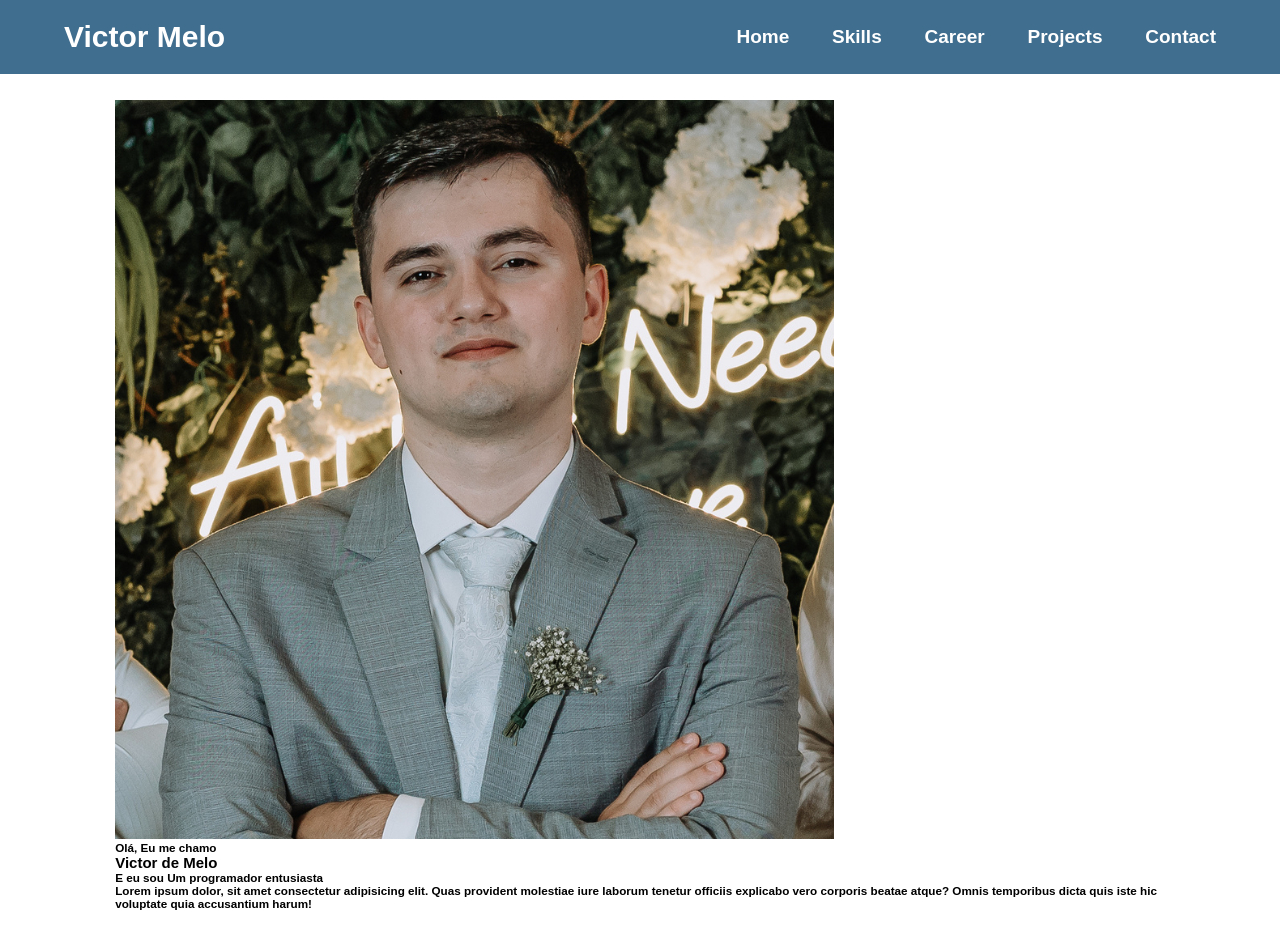
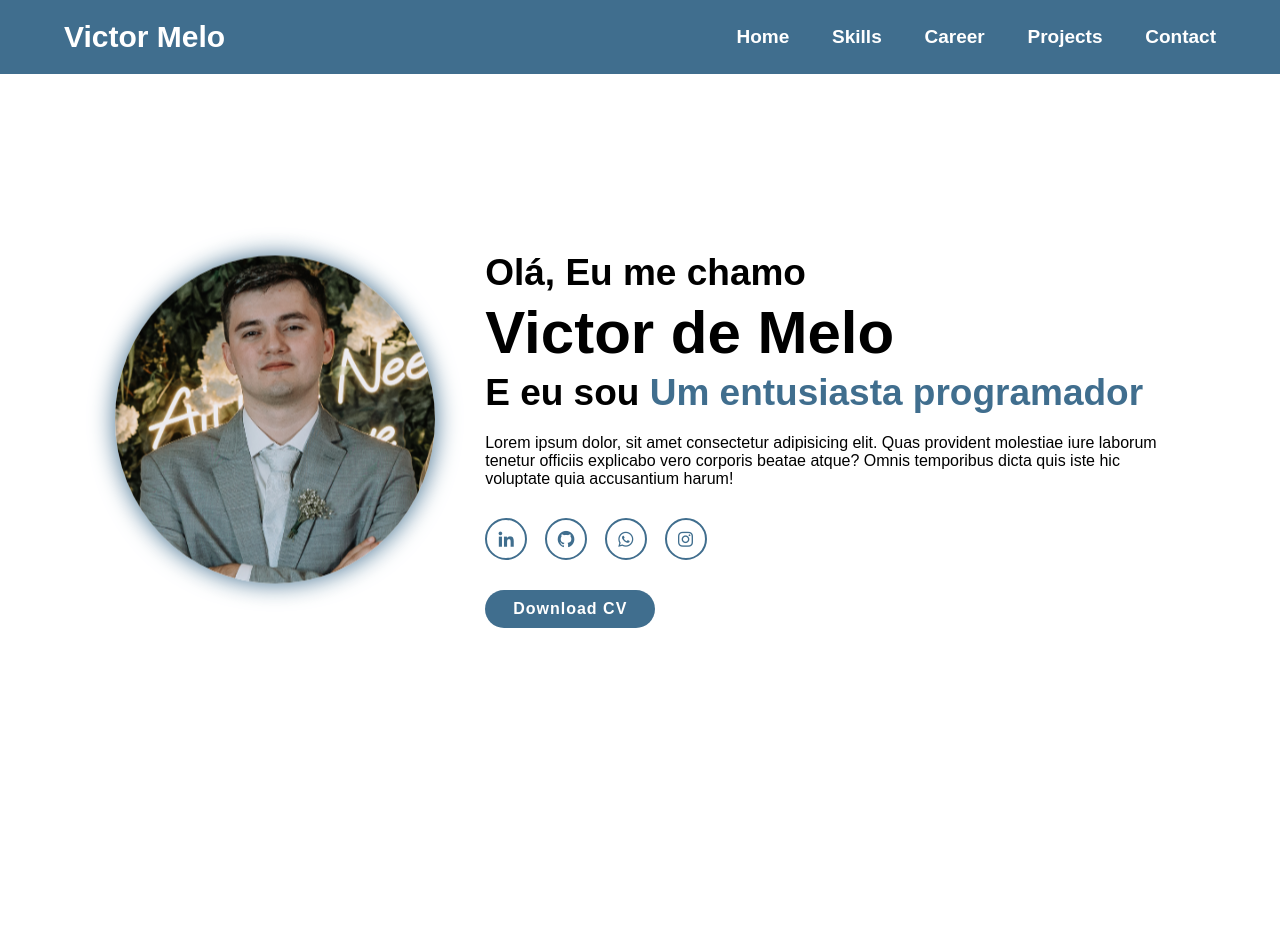
Before and after one commit to Victordemelo/Portfolio_Pessoal, a PHP site: page / in a window 1280 px wide. After the commit the page ends 628 px from the top, so only its background shows below. Run offline with PHP 8.4, Linux system fonts and the light colour scheme.

Commit message:
Feat: Adicionando o home do portfolio pessoal.

```diff
--- a/assets/css/style.css
+++ b/assets/css/style.css
@@ -85,3 +85,102 @@ section {
 }
 
 /* Code Home section */
+
+.home {
+  display: flex;
+  justify-content: center;
+  align-items: center;
+}
+
+.home-img img {
+  width: 25vw;
+  border-radius: 50%;
+  box-shadow: 0 0 25px var(--main-color);
+  cursor: pointer;
+  animation: floatImage 4s ease-in-out infinite;
+  transition: 0.4s ease;
+}
+
+.home-img img:hover {
+  box-shadow: 0 0 25px var(--main-color), 0 0 35px var(--main-color),
+    0 0 45px var(--main-color);
+}
+
+@keyframes floatImage {
+  0% {
+    transform: translateY(0);
+  }
+  50% {
+    transform: translateY(-2.4rem);
+  }
+  100% {
+    transform: translateY(0);
+  }
+}
+
+.home-content {
+  margin-left: 5rem;
+}
+
+.home-content h3 {
+  font-size: 3.7rem;
+  font-weight: 700;
+}
+
+.home-content h3:nth-last-of-type(1) {
+  margin-bottom: 2rem;
+}
+
+span {
+  color: var(--main-color);
+}
+
+.home-content h1 {
+  font-size: 6rem;
+  font-weight: 700;
+  line-height: 1.3;
+}
+
+.home-content p {
+  font-size: 1.6rem;
+}
+
+.social-media a {
+  display: inline-flex;
+  justify-content: center;
+  align-items: center;
+  width: 42px;
+  height: 42px;
+  background: transparent;
+  border: 0.2rem solid var(--main-color);
+  border-radius: 50%;
+  font-size: 2rem;
+  color: var(--main-color);
+  margin: 3rem 1.5rem 3rem 0;
+  transition: 0.3s ease;
+}
+
+.social-media a:hover {
+  transform: scale(1.2);
+  transform: translateY(-10px);
+  background-color: var(--main-color);
+  color: var(--bg-color);
+  box-shadow: 0 0 25px var(--main-color);
+}
+
+.btn {
+  display: inline-block;
+  padding: 1rem 2.8rem;
+  background-color: var(--main-color);
+  border-radius: 4rem;
+  box-shadow: none;
+  font-size: 1.6rem;
+  color: var(--bg-color);
+  letter-spacing: 0.1rem;
+  font-weight: 600;
+  transition: 0.3s ease;
+}
+
+.btn:hover {
+  box-shadow: 0 0 1.6rem var(--main-color);
+}
--- a/index.html
+++ b/index.html
@@ -24,7 +24,7 @@
       <i class="bx bx-menu" id="menu-icon"></i>
 
       <nav class="navbar">
-        <a href="#Home">Home</a>
+        <a href="#home">Home</a>
         <a href="#Skills">Skills</a>
         <a href="#Career">Career</a>
         <a href="#Projects">Projects</a>
@@ -42,15 +42,35 @@
         <h3>Olá, Eu me chamo</h3>
         <h1>Victor de Melo</h1>
         <h3>
-          E eu sou <span class="multiple-text">Um programador entusiasta</span>
-          <p>
-            Lorem ipsum dolor, sit amet consectetur adipisicing elit. Quas
-            provident molestiae iure laborum tenetur officiis explicabo vero
-            corporis beatae atque? Omnis temporibus dicta quis iste hic
-            voluptate quia accusantium harum!
-          </p>
+          E eu sou <span class="multiple-text">Um entusiasta programador</span>
         </h3>
+        <p>
+          Lorem ipsum dolor, sit amet consectetur adipisicing elit. Quas
+          provident molestiae iure laborum tenetur officiis explicabo vero
+          corporis beatae atque? Omnis temporibus dicta quis iste hic voluptate
+          quia accusantium harum!
+        </p>
+        <div class="social-media">
+          <a
+            href="https://www.linkedin.com/in/victor-de-melo-da-rosa/"
+            target="_blank"
+            ><i class="bx bxl-linkedin"></i
+          ></a>
+          <a href="https://github.com/Victordemelo" target="_blank"
+            ><i class="bx bxl-github"></i
+          ></a>
+          <a href="https://wa.me/48988078029" target="_blank"
+            ><i class="bx bxl-whatsapp"></i
+          ></a>
+          <a href="https://www.instagram.com/victor.di.melo/" target="_blank"
+            ><i class="bx bxl-instagram"></i
+          ></a>
+        </div>
+        <a
+          href="assets/imagens/Curriculo_Victor_Att.pdf"
+          target="_blank"
+          class="btn"
+          >Download CV</a
+        >
       </div>
     </section>
-  </body>
-</html>
```
Also changed, not shown: assets/imagens/undraw_ideas_vn7a.svg (added), assets/imagens/undraw_learning_qt7d.svg (added), assets/imagens/undraw_online-community_3o0l.svg (added), 1 other file.
